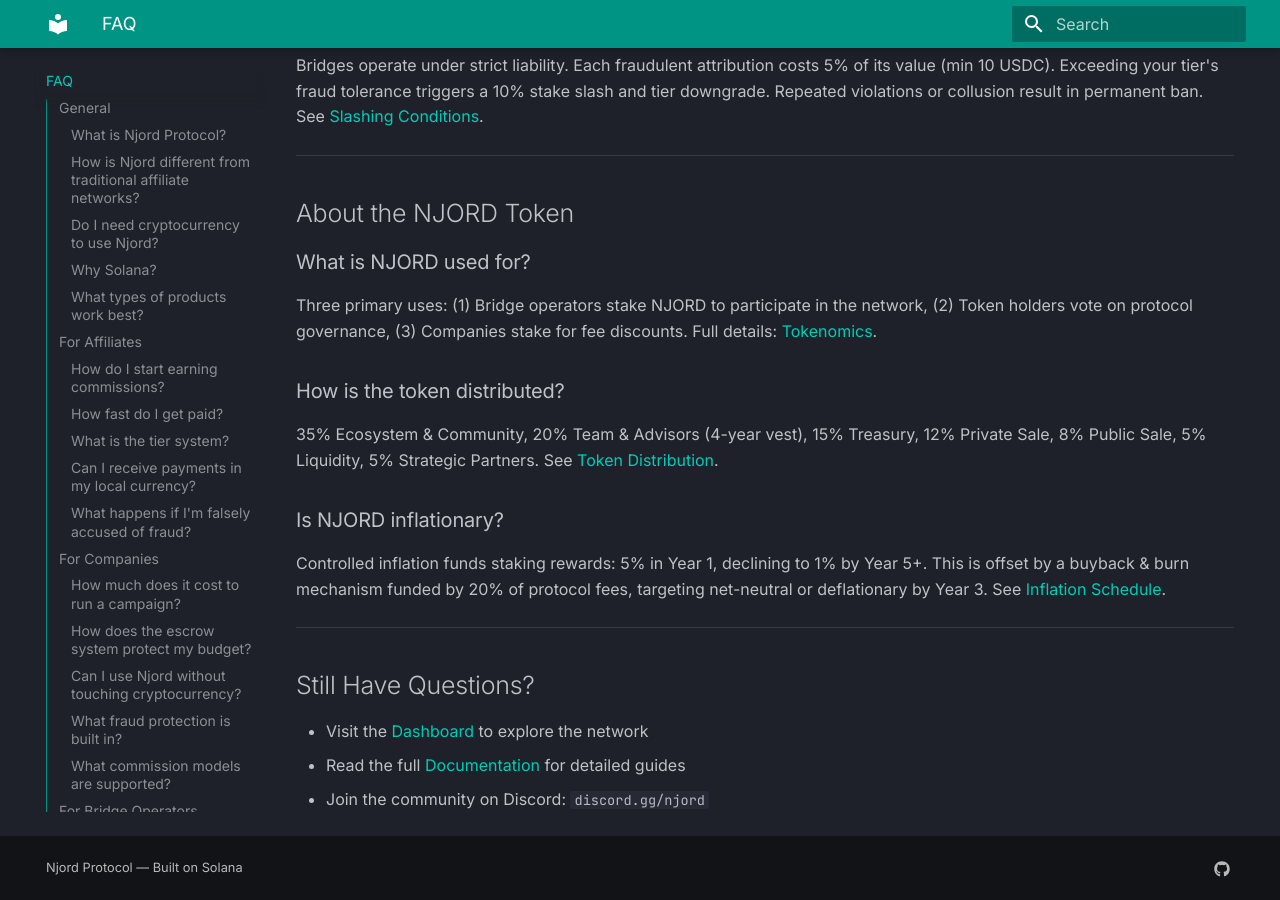
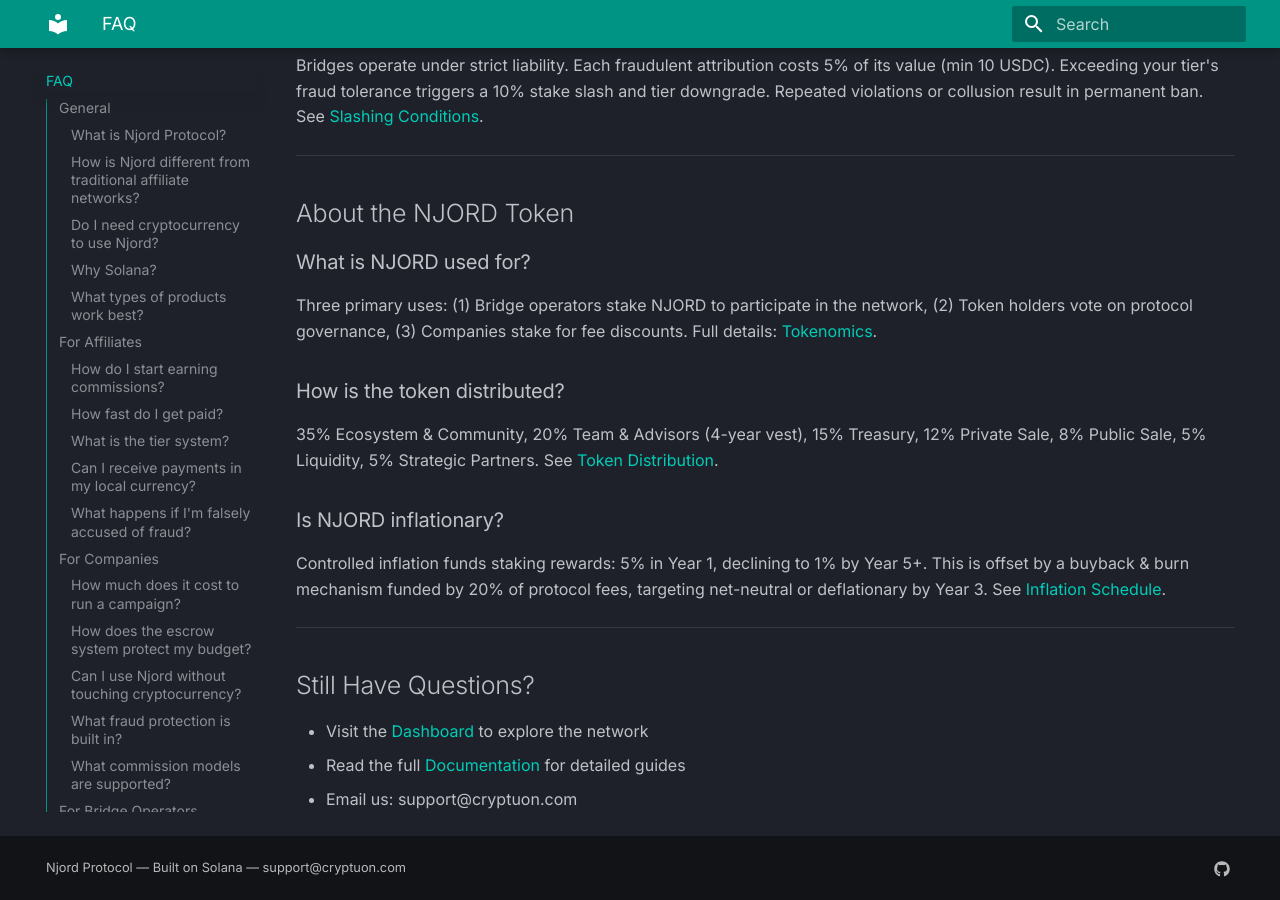
Before and after one commit to cryptuon/njord, an MkDocs documentation site: the page built from documentation/docs/faq.md, in a window 1280 px wide and 900 px high, scrolled down 3073 px. Built offline with MkDocs 1.6.1 and Material for MkDocs 9.7.7, drawn with Linux system fonts in a browser that asks for light colours.

Commit message:
Updated domain and email

```diff
--- a/documentation/docs/faq.md
+++ b/documentation/docs/faq.md
@@ -92,4 +92,4 @@
 
 - Visit the [Dashboard](https://njord.cryptuon.com) to explore the network
 - Read the full [Documentation](index.md) for detailed guides
-- Join the community on Discord: `discord.gg/njord`
+- Email us: support@cryptuon.com
--- a/documentation/mkdocs.yml
+++ b/documentation/mkdocs.yml
@@ -1,6 +1,6 @@
 site_name: Njord Protocol
 site_description: Decentralized Affiliate Marketing on Solana — Where Every Click Pays. Instantly. On-Chain.
-site_url: https://docs.njord.io
+site_url: https://njord.cryptuon.com
 
 theme:
   name: material
@@ -56,4 +56,4 @@
 extra_javascript:
   - https://unpkg.com/mermaid@10/dist/mermaid.min.js
 
-copyright: Njord Protocol — Built on Solana
+copyright: Njord Protocol — Built on Solana — support@cryptuon.com
```
Also changed, not shown: documentation/docs/how-it-works.md (+1 -1 lines), README.md.
